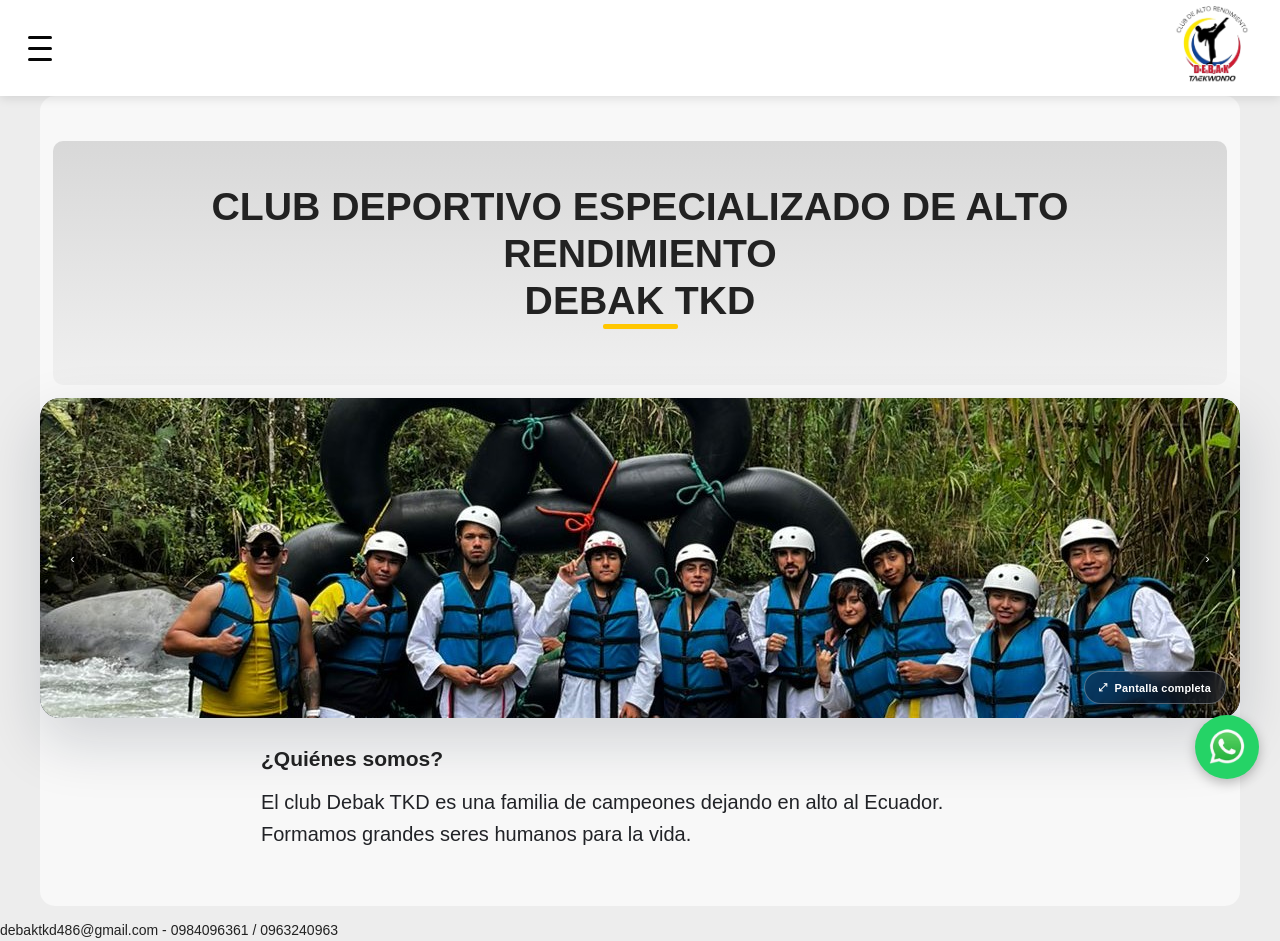
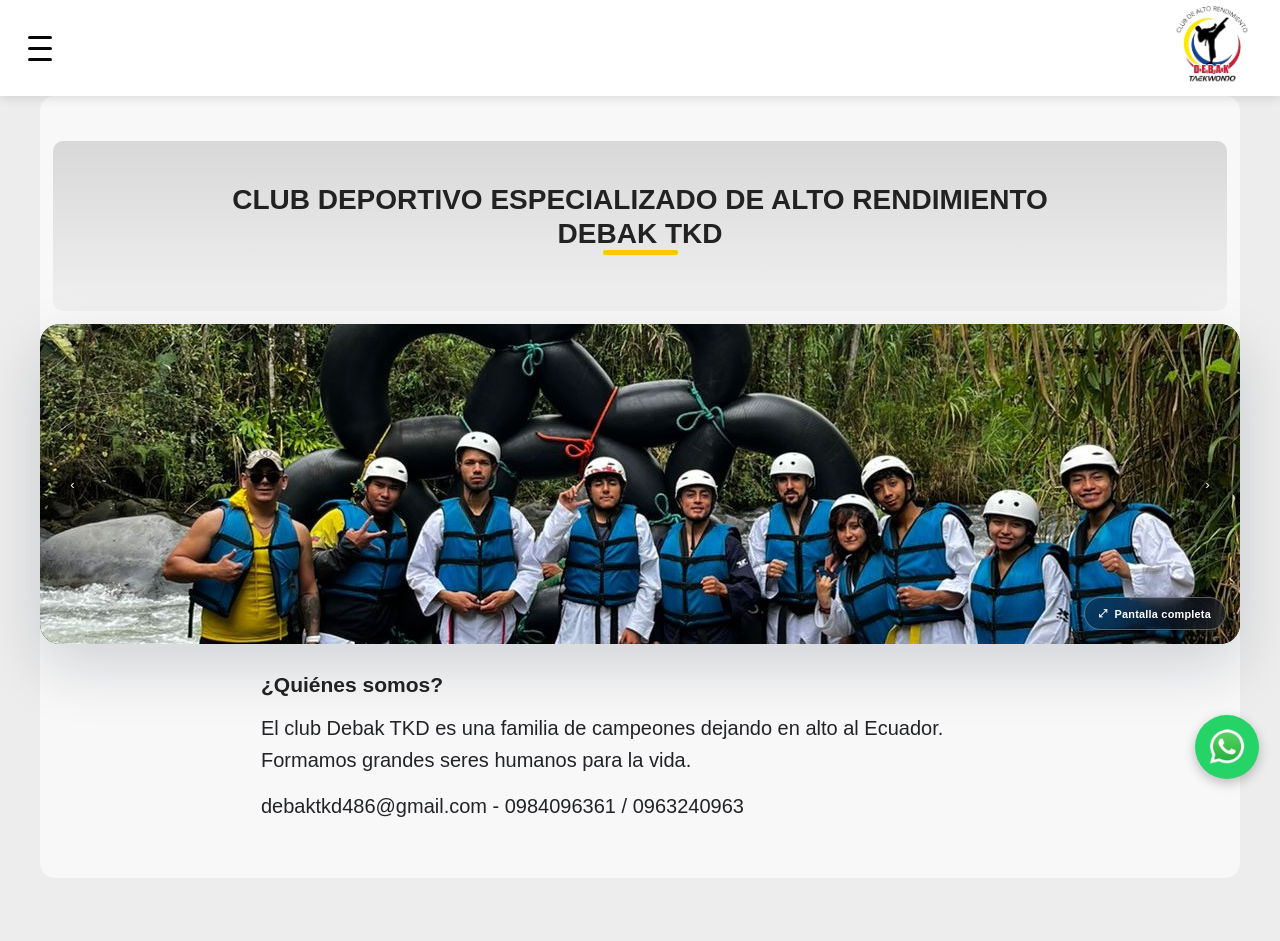
Before and after one commit to jovenpadawan/DEBAK_PAGE, a React (Vite) app: page /eventos in a window 1280 px wide. After the commit the page ends 891 px from the top, so only its background shows below. Built offline with nearby package versions, Linux system fonts and the light colour scheme.

Commit message:
otra vez footer

```diff
--- a/src/components/Inicio.jsx
+++ b/src/components/Inicio.jsx
@@ -18,6 +18,9 @@
         <section className="intro">
           <h2>¿Quiénes somos?</h2>
           <p>El club Debak TKD es una familia de campeones dejando en alto al Ecuador. <br/> Formamos grandes seres humanos para la vida.</p>
+           <footer>
+          <p>debaktkd486@gmail.com - 0984096361 / 0963240963</p>
+          </footer>
         </section>
       </main>
       <a
@@ -30,9 +33,6 @@
       >
         <img src="/imagenes/redes/whatsapp.png" alt="" />
       </a>
-      <footer>
-        <p>debaktkd486@gmail.com - 0984096361 / 0963240963</p>
-      </footer>
     </>
   );
 }
--- a/src/components/estilos/inicio.css
+++ b/src/components/estilos/inicio.css
@@ -6,7 +6,7 @@
 
 .h1titles h1 {
   padding:auto;
-  font-size: 2.8rem;
+  font-size: 2rem;
 }
 
 .h1titles h2 {
@@ -52,7 +52,7 @@
 }
 
 .intro h1 {
-  font-size: 1,5rem;
+  font-size: 2,5rem;
   margin-bottom: 1rem;
 }
 
```
